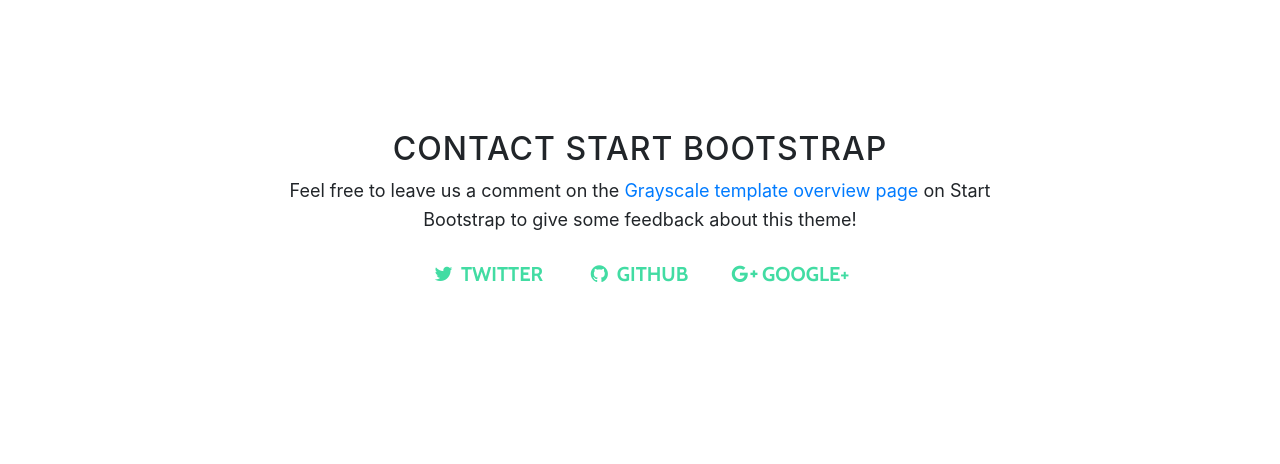
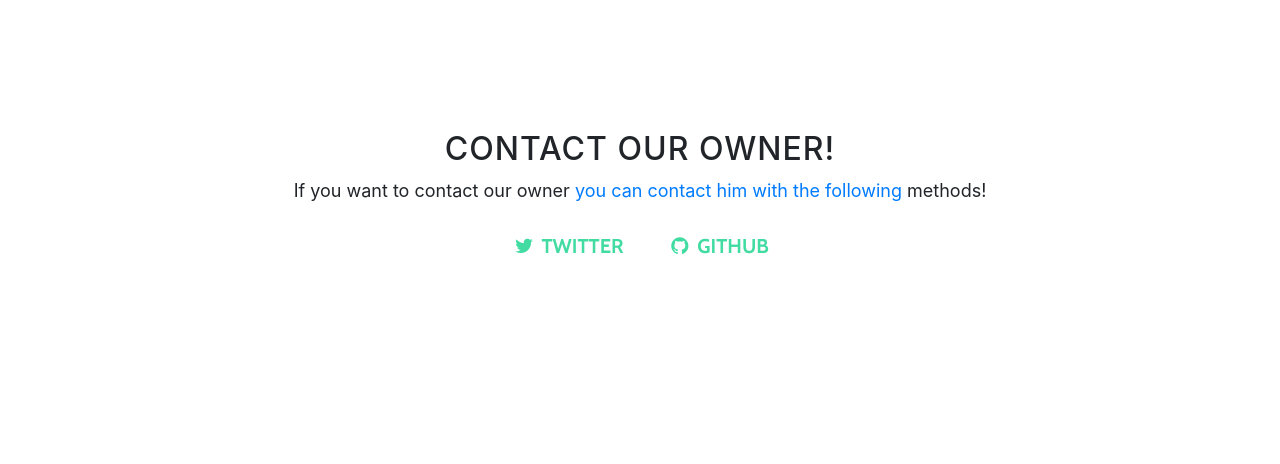
Before and after one commit to ProjectKyra/Website, a website with bundled scripts: page index.html in a window 1280 px wide. Shown: the part 2220-2684 px from the top of the page. Built offline with nearby package versions, Linux system fonts and the light colour scheme.

Commit message:
Update index.html

```diff
--- a/index.html
+++ b/index.html
@@ -100,27 +100,21 @@
       <div class="container">
         <div class="row">
           <div class="col-lg-8 mx-auto">
-            <h2>Contact Start Bootstrap</h2>
-            <p>Feel free to leave us a comment on the
-              <a href="http://startbootstrap.com/template-overviews/grayscale/">Grayscale template overview page</a>
-              on Start Bootstrap to give some feedback about this theme!</p>
+            <h2>Contact our owner!</h2>
+            <p>If you want to contact our owner
+              <a href="http://startbootstrap.com/template-overviews/grayscale/">you can contact him with the following</a>
+              methods!</p>
             <ul class="list-inline banner-social-buttons">
               <li class="list-inline-item">
-                <a href="https://twitter.com/SBootstrap" class="btn btn-default btn-lg">
+                <a href="https://twitter.com/Passivelyy" class="btn btn-default btn-lg">
                   <i class="fa fa-twitter fa-fw"></i>
                   <span class="network-name">Twitter</span>
                 </a>
               </li>
               <li class="list-inline-item">
-                <a href="https://github.com/BlackrockDigital/startbootstrap" class="btn btn-default btn-lg">
+                <a href="https://github.com/AbusiveUser" class="btn btn-default btn-lg">
                   <i class="fa fa-github fa-fw"></i>
                   <span class="network-name">Github</span>
-                </a>
-              </li>
-              <li class="list-inline-item">
-                <a href="https://plus.google.com/+Startbootstrap/posts" class="btn btn-default btn-lg">
-                  <i class="fa fa-google-plus fa-fw"></i>
-                  <span class="network-name">Google+</span>
                 </a>
               </li>
             </ul>
```
